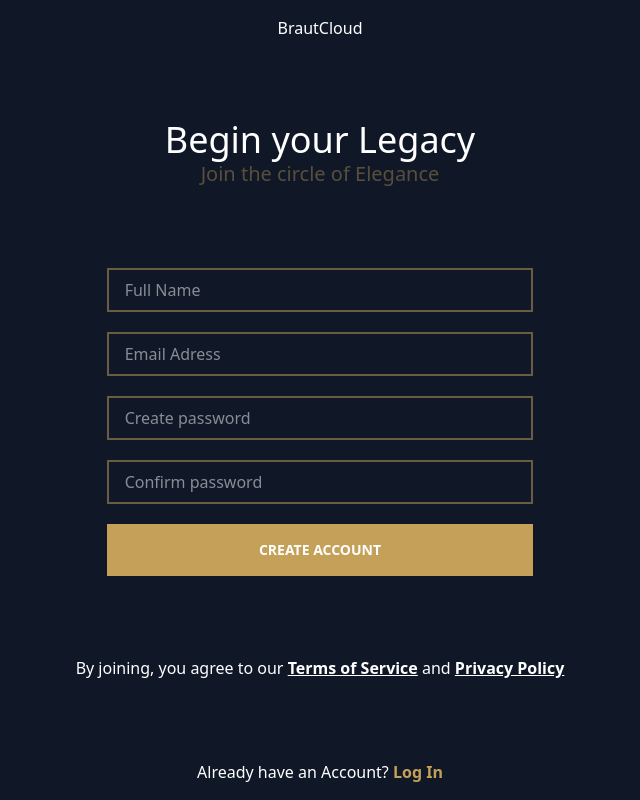
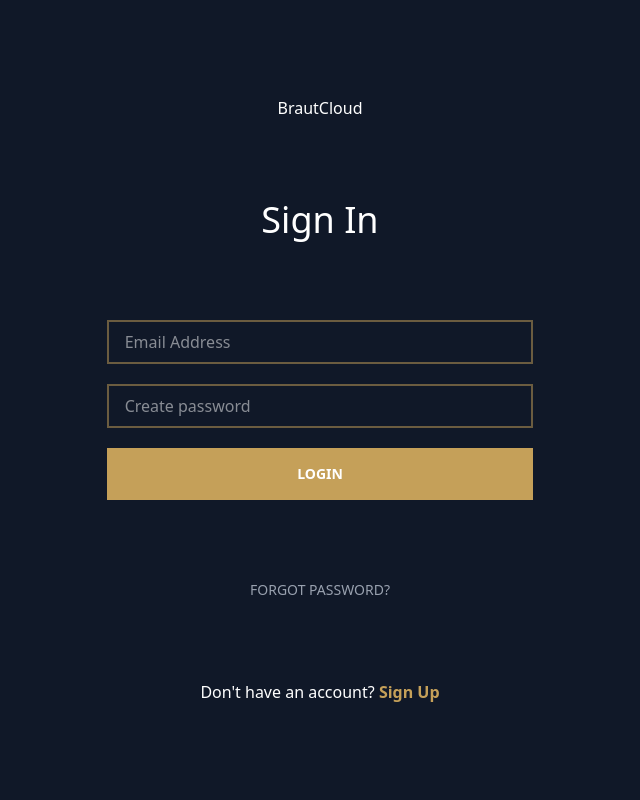
Before and after one commit to DomenicWalther/brautcloud-frontend, an Angular app: page /auth/sign-in in a window 1280 px wide. Shown: the whole page, without its empty margins (320-960 px from the left). Built offline with nearby package versions, Linux system fonts and the light colour scheme.

Commit message:
feat(auth): basic sign-in design

```diff
--- a/src/app/pages/auth/sign-in/sign-in.html
+++ b/src/app/pages/auth/sign-in/sign-in.html
@@ -1,27 +1,14 @@
 <main class="flex flex-col items-center h-dvh justify-center bg-gray-900 text-white gap-20">
   <p>BrautCloud</p>
   <div class="text-center">
-    <h1 class="text-4xl">Begin your Legacy</h1>
-    <h2 class="text-xl text-mainrose/40">Join the circle of Elegance</h2>
+    <h1 class="text-4xl">Sign In</h1>
   </div>
   <form class="flex flex-col gap-5 w-1/3">
-    <input type="text" placeholder="Full Name" class="border-mainrose/50 border-2 px-4 py-2" />
-    <input type="email" placeholder="Email Adress" class="border-mainrose/50 border-2 px-4 py-2" />
-    <input
-      type="password"
-      placeholder="Create password"
-      class="border-mainrose/50 border-2 px-4 py-2"
-    />
-    <input
-      type="password"
-      placeholder="Confirm password"
-      class="border-mainrose/50 border-2 px-4 py-2"
-    />
-    <button type="submit" class="bg-mainrose font-bold py-4 text-sm">CREATE ACCOUNT</button>
+    <input type="email" placeholder="Email Address" class="border-mainrose/50 border-2 px-4 py-2" />
+    <input type="password" placeholder="Create password" class="border-mainrose/50 border-2 px-4 py-2" />
+    <button type="submit" class="bg-mainrose font-bold py-4 text-sm cursor-pointer">LOGIN</button>
   </form>
-  <p>
-    By joining, you agree to our <span class="font-bold underline">Terms of Service</span> and
-    <span class="font-bold underline">Privacy Policy</span>
-  </p>
-  <p>Already have an Account? <span class="text-mainrose font-bold">Log In</span></p>
+  <p class="font-light text-gray-400 text-sm cursor-pointer" routerLink="/auth/reset-password">FORGOT PASSWORD?</p>
+  <p>Don't have an account? <span class="text-mainrose font-bold cursor-pointer" routerLink="/auth/sign-up">Sign
+      Up</span></p>
 </main>
--- a/src/app/pages/auth/sign-in/sign-in.ts
+++ b/src/app/pages/auth/sign-in/sign-in.ts
@@ -1,8 +1,9 @@
 import { Component } from '@angular/core';
+import { RouterLink } from "@angular/router";
 
 @Component({
   selector: 'app-sign-in',
-  imports: [],
+  imports: [RouterLink],
   templateUrl: './sign-in.html',
   styles: ``,
 })
--- a/src/app/pages/auth/sign-up/sign-up.html
+++ b/src/app/pages/auth/sign-up/sign-up.html
@@ -1 +1,20 @@
-<p>sign-up works!</p>
+<main class="flex flex-col items-center h-dvh justify-center bg-gray-900 text-white gap-20">
+    <p>BrautCloud</p>
+    <div class="text-center">
+        <h1 class="text-4xl">Begin your Legacy</h1>
+        <h2 class="text-xl text-mainrose/40">Join the circle of Elegance</h2>
+    </div>
+    <form class="flex flex-col gap-5 w-1/3">
+        <input type="text" placeholder="Full Name" class="border-mainrose/50 border-2 px-4 py-2" />
+        <input type="email" placeholder="Email Address" class="border-mainrose/50 border-2 px-4 py-2" />
+        <input type="password" placeholder="Create password" class="border-mainrose/50 border-2 px-4 py-2" />
+        <input type="password" placeholder="Confirm password" class="border-mainrose/50 border-2 px-4 py-2" />
+        <button type="submit" class="bg-mainrose font-bold py-4 text-sm cursor-pointer">CREATE ACCOUNT</button>
+    </form>
+    <p>
+        By joining, you agree to our <span class="font-bold underline">Terms of Service</span> and
+        <span class="font-bold underline">Privacy Policy</span>
+    </p>
+    <p>Already have an Account? <span class="text-mainrose font-bold cursor-pointer" routerLink="/auth/sign-in">Log
+            In</span></p>
+</main>
--- a/src/app/pages/auth/sign-up/sign-up.ts
+++ b/src/app/pages/auth/sign-up/sign-up.ts
@@ -1,8 +1,9 @@
 import { Component } from '@angular/core';
+import { RouterLink } from "@angular/router";
 
 @Component({
   selector: 'app-sign-up',
-  imports: [],
+  imports: [RouterLink],
   templateUrl: './sign-up.html',
   styles: ``,
 })
```
